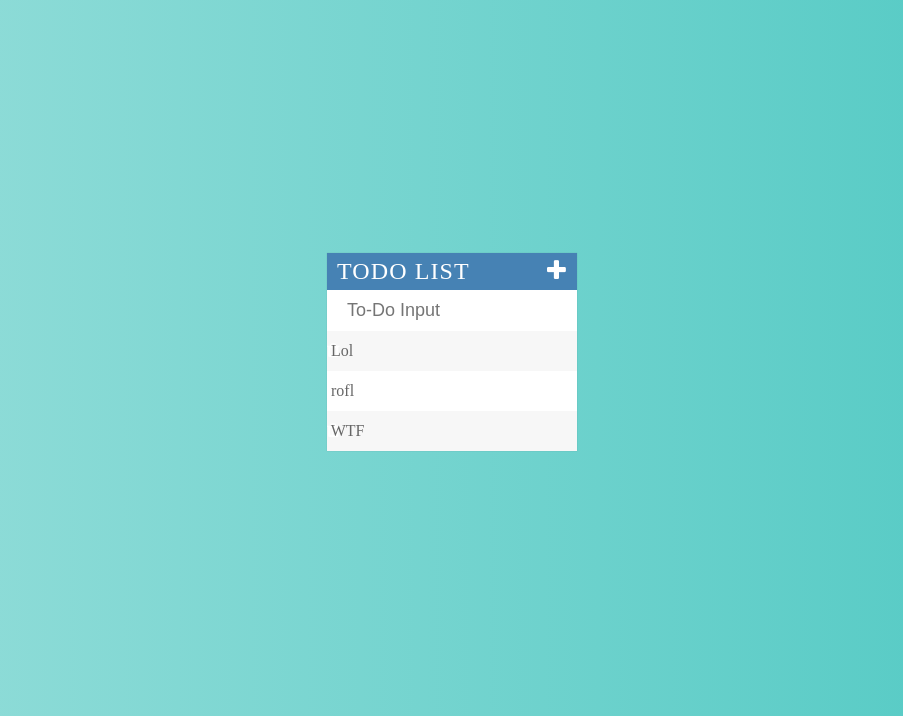
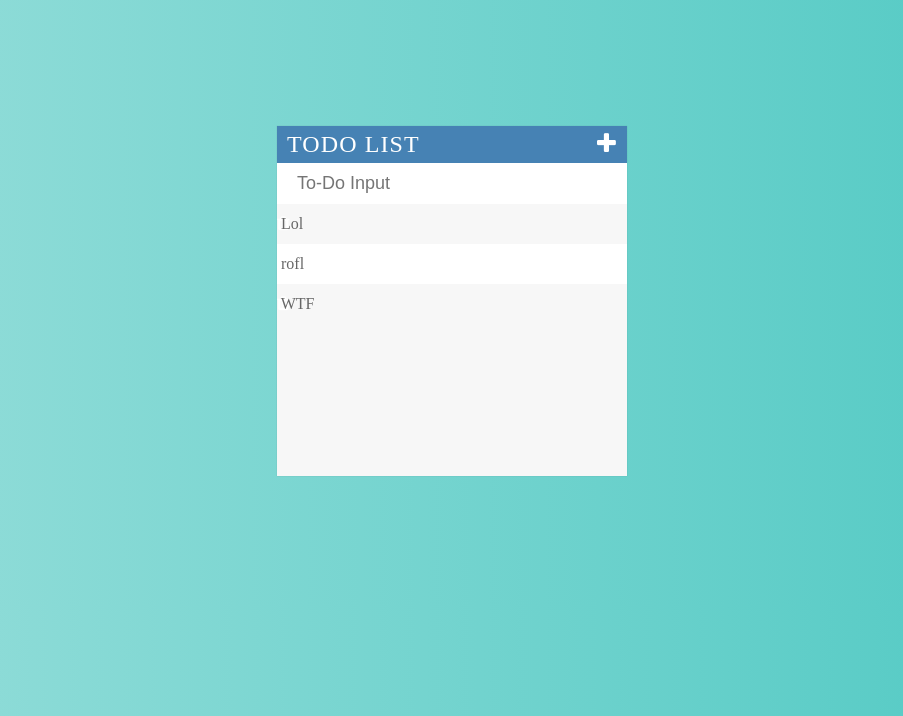
Before and after one commit to Ishaan28malik/Hacktoberfest-2024, a PHP site: page /Todo/todo.html in a window 1280 px wide. Shown: the top 716 px of the page, without its empty margins (188-1091 px from the left). Run offline with PHP 8.4, Linux system fonts and the light colour scheme.

Commit message:
Update todos.css

```diff
--- a/Todo/todos.css
+++ b/Todo/todos.css
@@ -5,11 +5,26 @@ body{
 
 }
 #container{
-  width:250px;
-  margin:20% auto;
+  width:350px;
+  margin:10% auto;
   background:#f7f7f7;
   box-shadow : 0px 0px 1px rgba(0, 0, 0, 0.2);
+  height: 350px;
 
+}
+
+header
+{
+	text-align: center;
+	height: 100px;
+	background-color: steelblue;
+}
+
+header h1
+{
+	font-size: 40px;
+	vertical-align: center;
+	padding: 20px;
 }
 
 h1{
@@ -26,7 +41,6 @@ h1{
 	float:right;
 }
 .fa-trash{
-	padding-top:0;
 	margin:right:20px;
 
 	background:red;
@@ -42,6 +56,7 @@ h1{
 li:hover .fa-trash{
 	width:40px;
 	height: 100;
+	cursor: pointer;
 }
 
 ul{
```
